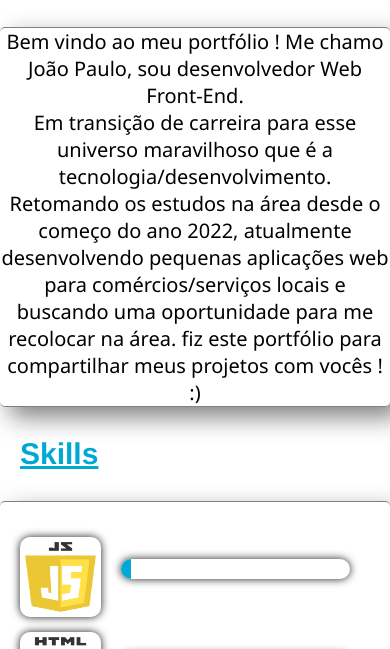
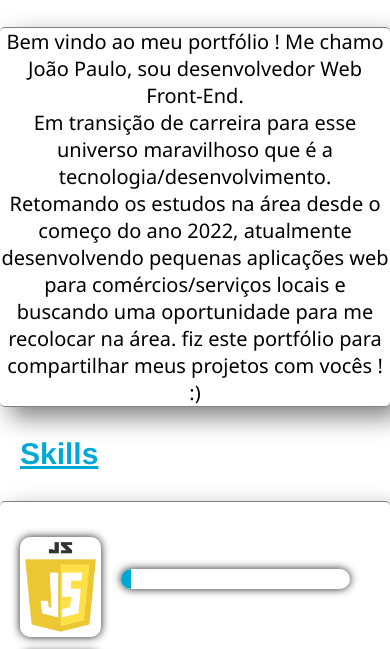
Before and after one commit to joaopaulo021/new-portfolio, a plain HTML site: page index.html in a window 390 px wide. Shown: the part 434-1083 px from the top of the page. Drawn offline with Linux system fonts and the light colour scheme.

Commit message:
change card height

```diff
--- a/css/media queries.css
+++ b/css/media queries.css
@@ -61,9 +61,12 @@
     }
     .card {
         width: 20%;
-        height: 150px;
+        height: 120px;
         margin: 0;
         margin-top: 15px;
+    }
+    .card-container {
+        justify-content: center;
     }
     .bar {
         width: 30%;
@@ -235,13 +238,14 @@
         position: relative;
     }
     .card {
+        margin: 0;
+        margin-top: 15px;
         width: 100%;
-        margin: 0;
-        height: 80px;
-        margin-top: 15px;
+        height: 100px;
     }
     .card img {
         width: 100%;
+        height: 100%;
     }
     .bar {
         width: 1100px;
@@ -308,7 +312,7 @@
         font-size: 20px;
     }
     .card {
-        height: 60px;
+        height: 100px;
         width: 50%;
     }
 }
--- a/css/style.css
+++ b/css/style.css
@@ -419,7 +419,6 @@
 
     .card-container {
         width: 100%;
-        justify-content: flex-start;
         height: 100%;
         display: flex;
         align-items: center;
```
